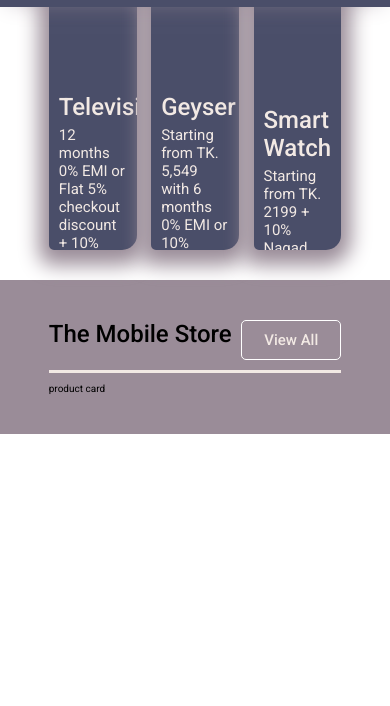
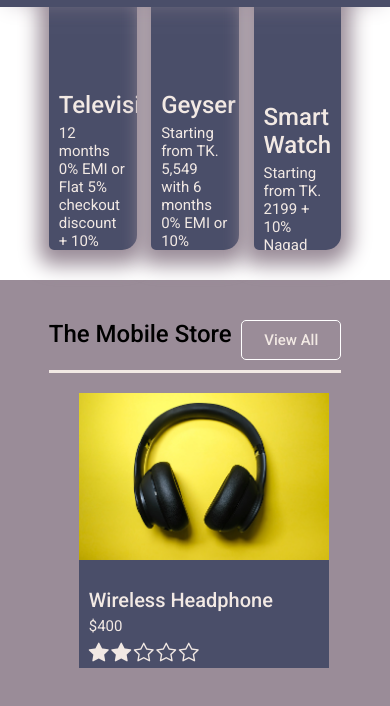
Before and after one commit to hossainsakib26/ecommerce06Dec2022, a website: page index.html in a window 390 px wide. Shown: the part 623-1329 px from the top of the page. Before the commit the page ends 1057 px from the top, so only its background shows below. Drawn offline with nearby package versions, Linux system fonts and the light colour scheme.

Commit message:
Mobile store card work not done yet

```diff
--- a/css/base-css.css
+++ b/css/base-css.css
@@ -52,13 +52,23 @@
     align-items: center;
 }
 /*base css end*/
+h1, h2, h3, h4, h5 {
+    font-weight: 500;
+}
 h1 {
-    font-weight: 500;
     font-size: 2.4rem;
 }
 h2 {
-    font-weight: 400;
     font-size: 2.2rem;
+}
+h3 {
+    font-size: 2rem;
+}
+h4{
+    font-size: 1.8rem;
+}
+h5{
+    font-size: 1.6rem;
 }
 p{
     font-weight: 400;
--- a/css/component-css/card.css
+++ b/css/component-css/card.css
@@ -11,7 +11,8 @@
 
 .card-head {
     width: 100%;
-    height: 28rem;
+    height: 70%;
+    display: inline-block;
     overflow: hidden;
 }
 
@@ -31,13 +32,5 @@
 }
 
 .card:hover > .card-head > img {
-    transform: scale(1.05);
+    transform: scale(1.015);
 }
-
-/*.card-body > h1 {*/
-/*    transition: 1s;*/
-/*}*/
-
-/*.card:hover > .card-body > h1 {*/
-/*    text-decoration: underline;*/
-/*}*/
--- a/css/styles.css
+++ b/css/styles.css
@@ -84,6 +84,13 @@
     overflow: hidden;
 }
 
+.display-carousel-section{
+    margin: 0 auto;
+    padding: 1rem;
+    display: flex;
+    justify-content: space-between;
+}
+
 .menu-btn{
     width: 10%;
     margin: 0 auto;
@@ -125,10 +132,14 @@
     gap: 0 1rem;
 }
 
-.cart-link {
+.cart-link, .card-link {
     margin: 0 2rem;
     font-size: 1.5rem;
     color: var(--color5);
+}
+.card-link {
+    width: 25rem;
+    background: var(--color2);
 }
 
 
--- a/index.html
+++ b/index.html
@@ -175,11 +175,32 @@
     <div class="display-section">
         <div class="section-header">
             <h1>The Mobile Store</h1>
-
             <button type="button" class="btn btn-seeAll">View All</button>
         </div>
-        <div class="carousel">
-            <div class="product-card">product card</div>
+        <div class="display-carousel-section">
+            <a href="#" class="card-link">
+                <div class="card">
+                    <div class="card-head">
+                        <img src="assets/product/product1.jpg" alt="product image">
+                    </div>
+                    <div class="card-body">
+                        <h3>Wireless Headphone</h3>
+                        <p>$400</p>
+
+                        <div class="ratings">
+                            <div class="stars">
+                                <i class="bi bi-star-fill"></i>
+                                <i class="bi bi-star-fill"></i>
+                                <i class="bi bi-star"></i>
+                                <i class="bi bi-star"></i>
+                                <i class="bi bi-star"></i>
+                            </div>
+                        </div>
+                    </div>
+                </div>
+            </a>
+
+
         </div>
     </div>
 </section>
```
Also changed, not shown: assets/product/product1.jpg (added), assets/product/product2.jpg (added), assets/product/product3.jpg (added), assets/product/product4.jpg (added), assets/product/product5.jpg (added).
